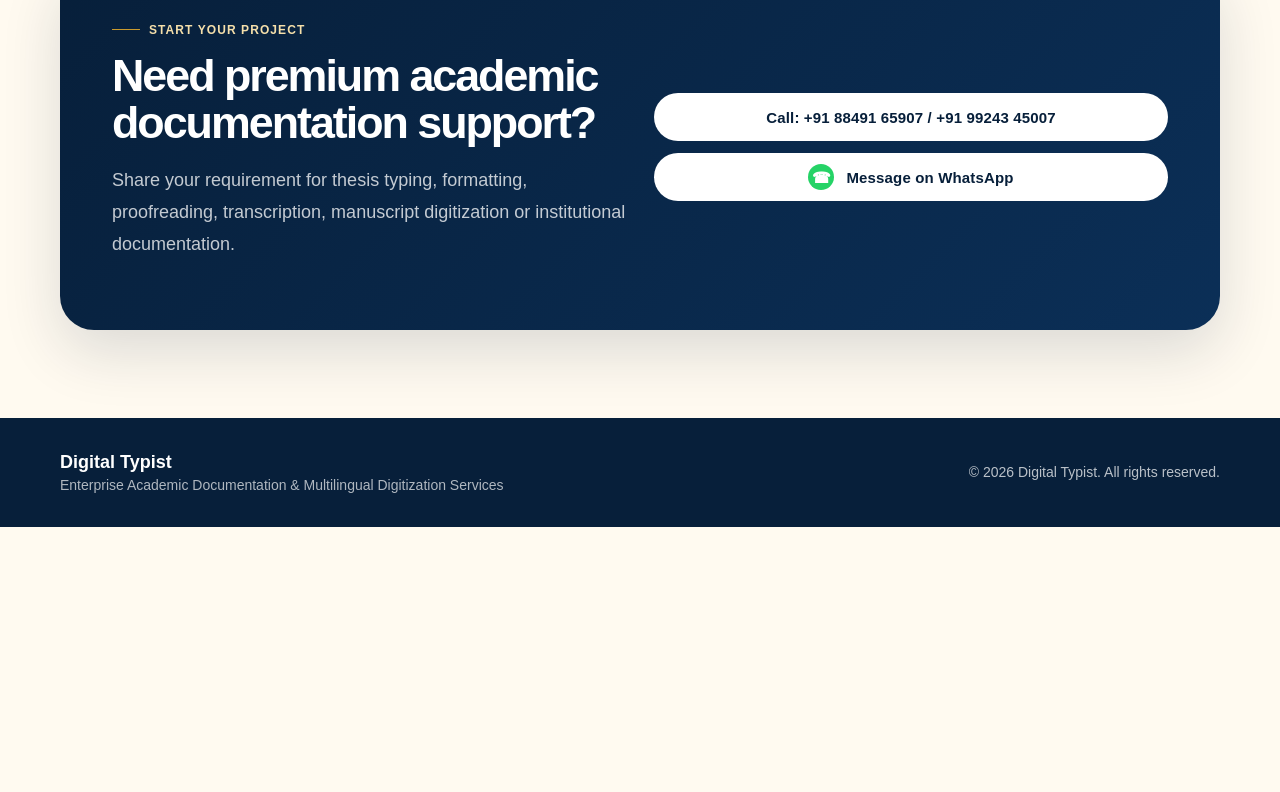
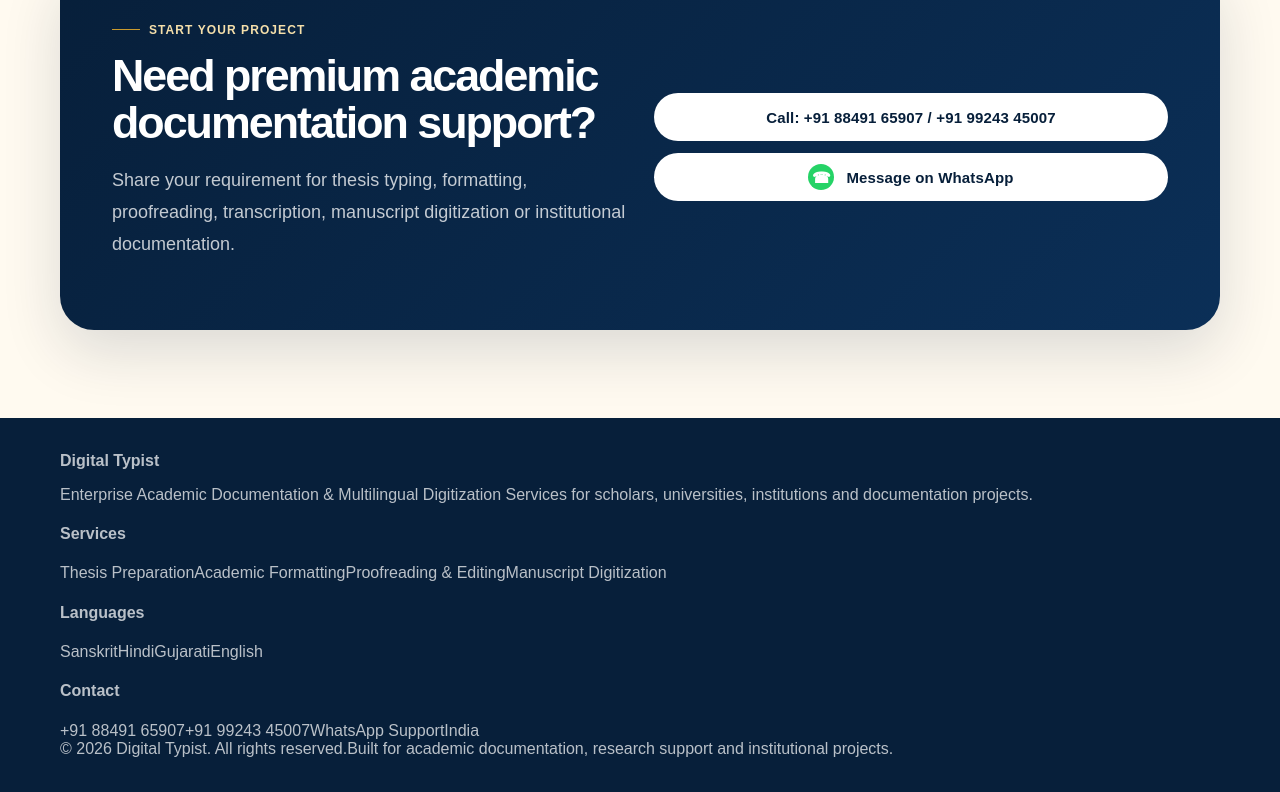
Before and after one commit to ravalpranavrps/digital-typist-website, a Next.js app: page / in a window 1280 px wide. Shown: the part 5411-6203 px from the top of the page. Before the commit the page ends 5938 px from the top, so only its background shows below. Built offline with nearby package versions, Linux system fonts and the light colour scheme.

Commit message:
Update page.js

```diff
--- a/src/app/page.js
+++ b/src/app/page.js
@@ -373,16 +373,43 @@ Message on WhatsApp
       </section>
 
      <footer className="site-footer">
-        <div className="container footer-grid">
-          <div>
+  <div className="container enterprise-footer">
+    <div className="footer-brand">
       <strong>Digital Typist</strong>
       <p>
-              Enterprise Academic Documentation & Multilingual Digitization
-              Services
+        Enterprise Academic Documentation & Multilingual Digitization Services
+        for scholars, universities, institutions and documentation projects.
       </p>
     </div>
 
-          <div>© {new Date().getFullYear()} Digital Typist. All rights reserved.</div>
+    <div className="footer-column">
+      <h4>Services</h4>
+      <span>Thesis Preparation</span>
+      <span>Academic Formatting</span>
+      <span>Proofreading & Editing</span>
+      <span>Manuscript Digitization</span>
+    </div>
+
+    <div className="footer-column">
+      <h4>Languages</h4>
+      <span>Sanskrit</span>
+      <span>Hindi</span>
+      <span>Gujarati</span>
+      <span>English</span>
+    </div>
+
+    <div className="footer-column">
+      <h4>Contact</h4>
+      <span>+91 88491 65907</span>
+      <span>+91 99243 45007</span>
+      <span>WhatsApp Support</span>
+      <span>India</span>
+    </div>
+  </div>
+
+  <div className="container footer-bottom">
+    <span>© {new Date().getFullYear()} Digital Typist. All rights reserved.</span>
+    <span>Built for academic documentation, research support and institutional projects.</span>
   </div>
 </footer>
     </main>
```
Lines whose indentation alone changed are shown as unchanged.
